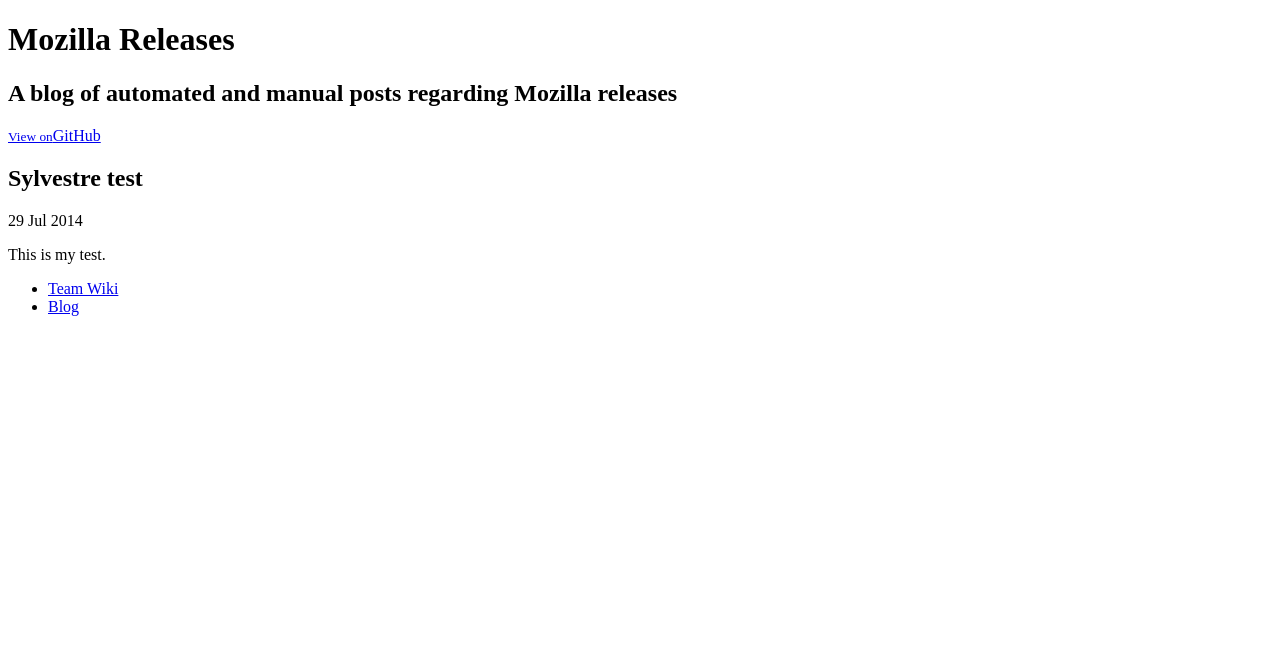
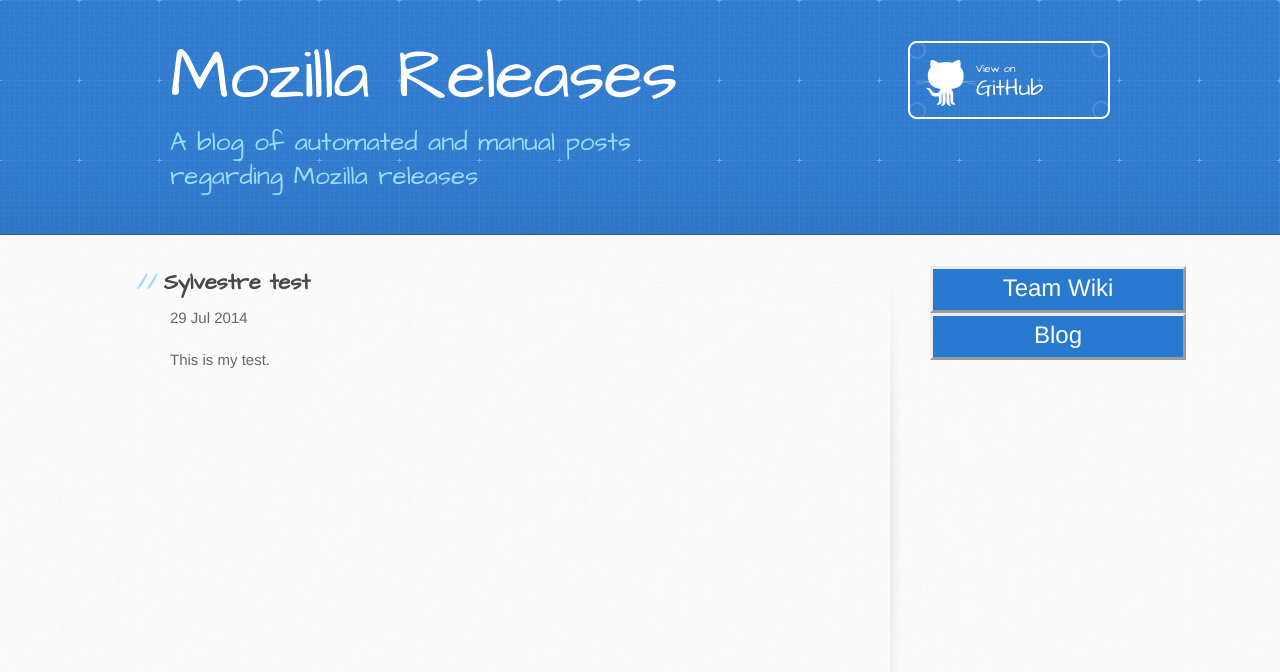
Before and after one commit to mozilla/release-blog, a Jekyll site: the page built from _posts/2014-07-28-test-link.md, in a window 1280 px wide. Shown: the top 672 px of the page. Built offline with Jekyll 4.4.1, drawn with Linux system fonts in a browser that asks for light colours; Markdown is read by kramdown in place of the engine named in the settings.

Commit message:
Oh, this has to be fixed in the layouts

```diff
--- a/_config.yml
+++ b/_config.yml
@@ -5,7 +5,6 @@
 github: "http://github.com/mozilla/release-blog"
 markdown: redcarpet
 pygments: true
-baseurl: "/"
 
 # Navigation
 navigation:
--- a/_layouts/default.html
+++ b/_layouts/default.html
@@ -5,9 +5,9 @@
     <meta http-equiv="X-UA-Compatible" content="chrome=1">
     <meta name="viewport" content="width=device-width, initial-scale=1, maximum-scale=1">
     <link href='https://fonts.googleapis.com/css?family=Architects+Daughter' rel='stylesheet' type='text/css'>
-    <link rel="stylesheet" type="text/css" href="stylesheets/stylesheet.css" media="screen" />
-    <link rel="stylesheet" type="text/css" href="stylesheets/pygment_trac.css" media="screen" />
-    <link rel="stylesheet" type="text/css" href="stylesheets/print.css" media="print" />
+    <link rel="stylesheet" type="text/css" href="/stylesheets/stylesheet.css" media="screen" />
+    <link rel="stylesheet" type="text/css" href="/stylesheets/pygment_trac.css" media="screen" />
+    <link rel="stylesheet" type="text/css" href="/stylesheets/print.css" media="print" />
 
     <!--[if lt IE 9]>
     <script src="//html5shiv.googlecode.com/svn/trunk/html5.js"></script>
```
